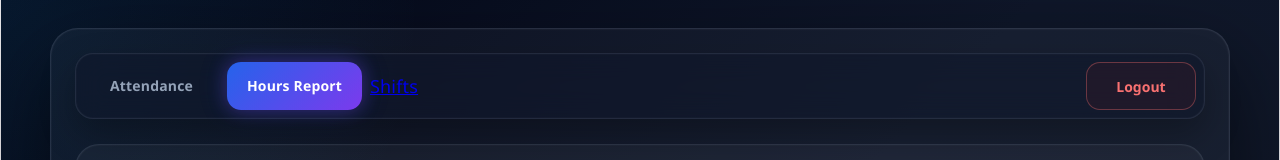
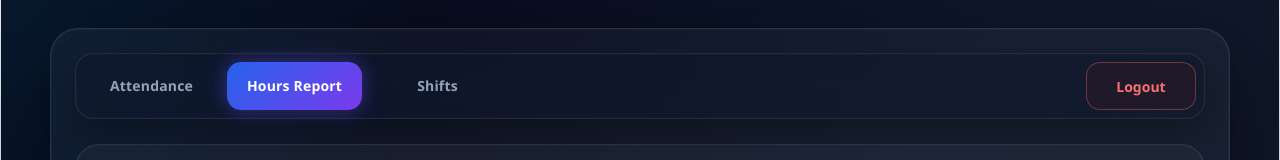
Before and after one commit to Aviyay318/client_2026_b, a React (Vite) app: page /work-hours-page in a window 1280 px wide. Shown: the top 160 px of the page. Built offline with nearby package versions, Linux system fonts and the light colour scheme; no server answers.

Commit message:
Corrections

```diff
--- a/src/Navbar/navbar-employee/NavbarEmployee.jsx
+++ b/src/Navbar/navbar-employee/NavbarEmployee.jsx
@@ -39,7 +39,7 @@ function NavbarEmployee({active}) {
 
                 <Link
                     to="/employee-shifts-page"
-                    classname={`tab-btn ${
+                    className={`tab-btn ${
                         active === "Shifts"
                         ?"active-tab"
                             :""
```
